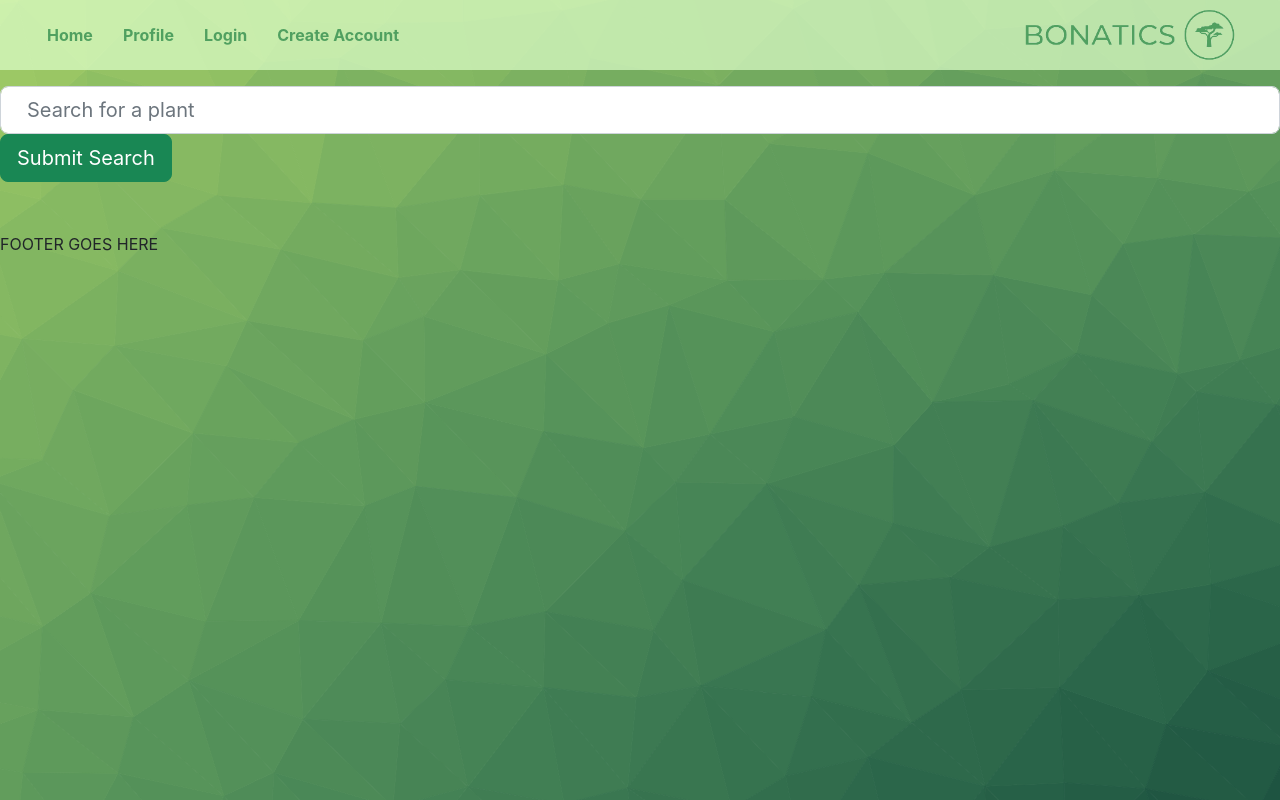
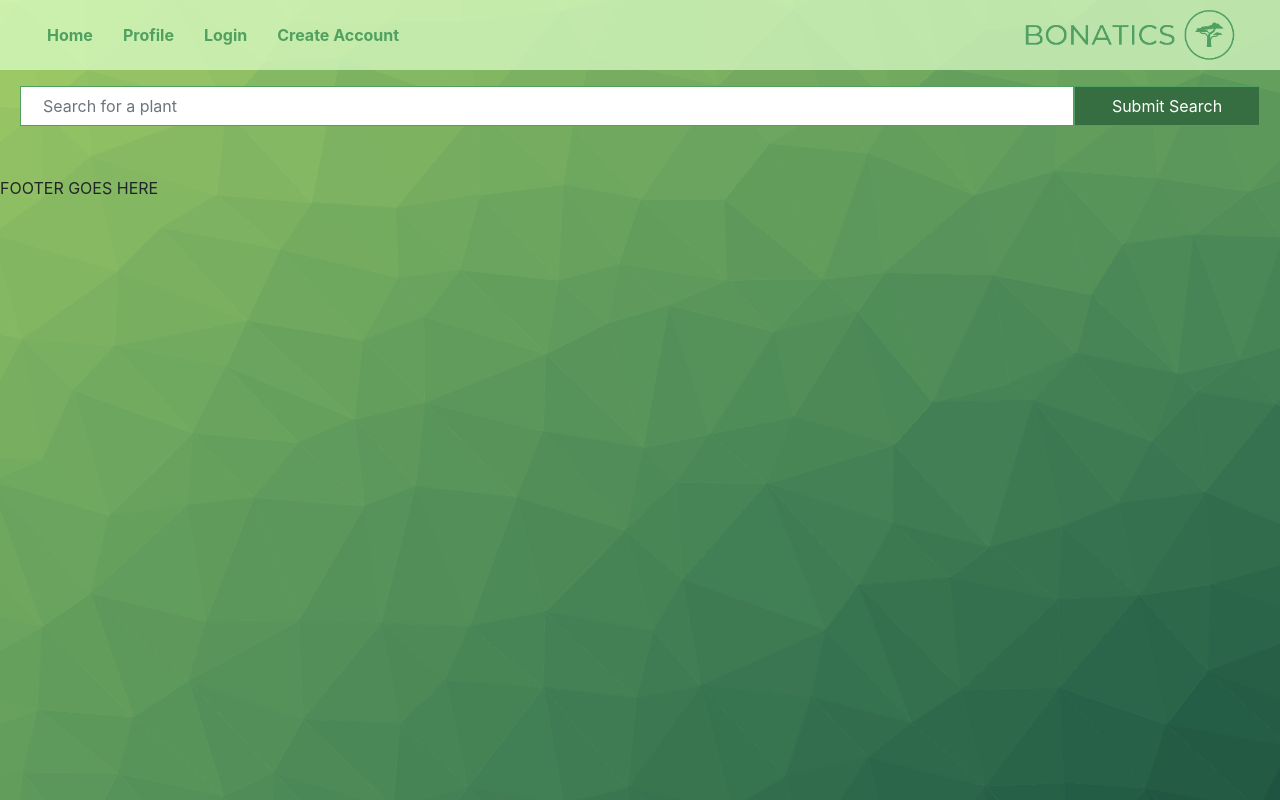
Before and after one commit to SotoTheMayor/bonatics, a React (Create React App) app in the folder client/: page / in a window 1280 px wide. Built offline with nearby package versions, Linux system fonts and the light colour scheme.

Commit message:
some minor changes to the homepage

```diff
--- a/client/src/App.css
+++ b/client/src/App.css
@@ -73,19 +73,18 @@ li {
 
 .tile {
   display: inline-block;
-  /* margin:25px; */
-  /* background-color:rgba(223, 255, 202, 0.7); */
   color: aliceblue;
   width: 450px;
   height:250px;
   font-weight: bolder;
   border-radius: 5px;
+  box-shadow: 5px 3px 7px rgba(0, 0, 0, 0.3);
 }
 
 .tile::before {
   content: '';
   z-index: 10;
-  background-image: linear-gradient(to bottom, transparent, rgb(27, 32, 23));
+  background-image: linear-gradient(to bottom, rgba(223, 255, 202, 0.055) , rgb(19, 24, 14));
   background-size: cover;
    width: 100%;
   height: 100%;
@@ -94,6 +93,7 @@ li {
 }
 
 .tile-title {
+  text-shadow: 5px 3px 7px rgb(0, 0, 0);
   font-weight: lighter;
   font-size: 30px;
   position: absolute;
@@ -106,12 +106,11 @@ li {
 .tile-image {
   width: 100%;
   height:100%;
-    /* padding: 20px; */
-    border-radius: 5px;
+  border-radius: 5px;
 }
 
 .tile-cont:hover {
-transform: scale(1.05);
+transform: scale(1.03);
 }
 
 input{
@@ -120,17 +119,30 @@ input{
 
 
 .search-cont {
-  display: flex;
-  align-items: center;
-  justify-content: center;
-  padding-top: 20px ;
+  height: 40px;
+  width: 100%;
+padding-left: 20px;
+padding-right: 20px;
 }
 
 .search {
-  width: 50%;
+  display: inline !important;
+  border-radius: 0px !important;
+  width: 85% !important;
+  height: 40px !important;
+  border-style: solid;
+  border-color: #50a060 !important;
+  border-width: 1px !important;
+}
+
+.search-button{
+  border-color:   #50a060 !important;
+  background-color:  #366e41 !important;
+  vertical-align:top !important;
+  border-radius: 0px !important;
+  display: inline;
   height: 40px;
-  border-radius: 5px;
-  border-style: none;
+  width: 15%
 }
 
 .profile {
@@ -184,7 +196,7 @@ input{
   font-weight: bolder;
 }
 
-.OOT-header, .wishlist-header, .trade-header {
+.prof-sub-header {
   background-color:#50a060;
   color: rgba(223, 255, 202, 0.7);
   font-size: 24px;
@@ -221,7 +233,7 @@ input{
   display: none
 }
 
-.profile-header, .OOT-header, .wishlist-header, .trade-header {
+.profile-header, .prof-sub-header {
 font-size: 16px;
 }
 
@@ -240,7 +252,7 @@ font-size: 16px;
 @media only screen and (max-width: 430px) {
 
 
-  .profile-header, .OOT-header, .wishlist-header, .trade-header {
+  .profile-header, .prof-sub-header {
   font-size: 12px;
   }
 
--- a/client/src/pages/Home.tsx
+++ b/client/src/pages/Home.tsx
@@ -84,20 +84,22 @@ const Home = () => {
     return (
         <>
             <div>
+              <div className="search-cont">
                 <Form onSubmit={handleFormSubmit}>
                     <Form.Control
                         name='searchinput'
-                        className='search-cont'
+                        className='search'
                         value={searchInput}
-                        size='lg'
+                        // size='lg'
                         type='text'
                         placeholder="Search for a plant"
                         onChange={(e) => setSearchInput(e.target.value)}
                     />
-                    <Button type='submit' variant='success' size='lg'>
+                    <Button type='submit' variant='success' className="search-button">
                         Submit Search
                     </Button>
                 </Form>
+                </div>
 
                 <div className="tile-container">
                     {searchedPlants.slice(0,12).map((plant: any) => {
--- a/client/src/pages/Profile.tsx
+++ b/client/src/pages/Profile.tsx
@@ -16,7 +16,7 @@ export default function Profile() {
             <div className="profile-header">"User" profile</div>
                 <div className="prof-1">
             <div className='OOT-cont'>
-                <div className="OOT-header">Open To Trade</div>
+                <div className="prof-sub-header">Open To Trade</div>
                 <div>
                 {wishlistItems.map((wishlist) => {
                 return (
@@ -30,10 +30,10 @@ export default function Profile() {
         </div>
             </div>
             <div className="wishlist-cont">
-                <div className="wishlist-header">Wishlist</div>
+                <div className="prof-sub-header">Wishlist</div>
             </div>
             <div className="trade-cont">
-                <div className="trade-header">Plant Your Garden</div>
+                <div className="prof-sub-header">Plant Your Garden</div>
             </div>
             </div>
             </div>
```
